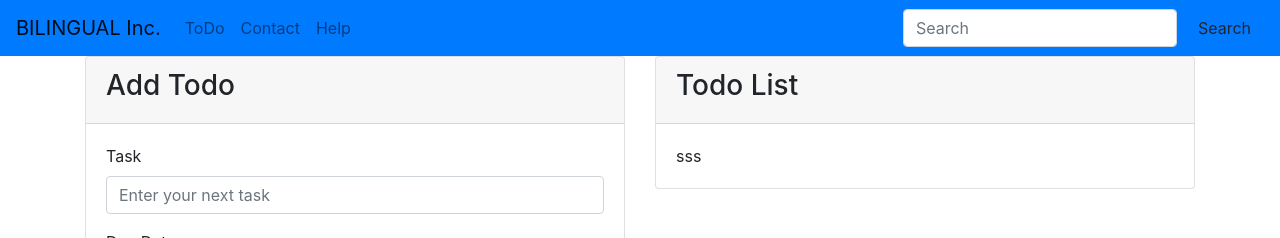
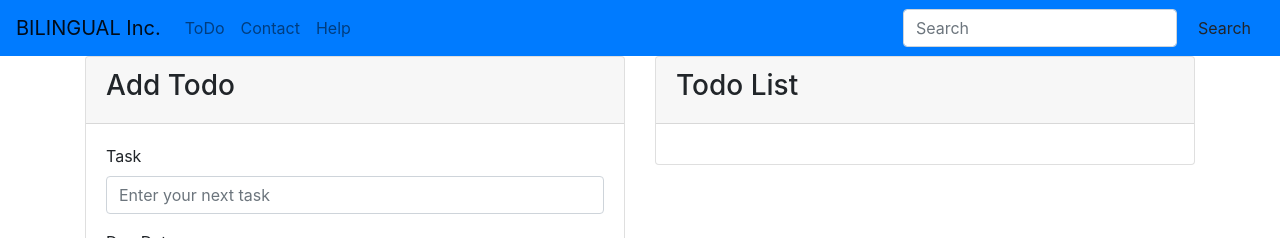
Before and after one commit to RonAlmog/angular-bilingual, an Angular app: page /todo in a window 1280 px wide. Shown: the top 238 px of the page. Built offline with nearby package versions, Linux system fonts and the light colour scheme.

Commit message:
adding todo to list

```diff
--- a/src/app/components/todo/todo.component.html
+++ b/src/app/components/todo/todo.component.html
@@ -25,7 +25,12 @@
           <h3>Todo List</h3>
         </div>
         <div class="card-body">
-sss
+          <div class="row" *ngFor="let todo of todos">
+            <div class="col-sm-3">{{todo.task}}</div>
+            <div class="col-sm-3">{{todo.dueDate}}</div>
+            <div class="col-sm-6">in 3 days</div>
+          </div>
+
         </div>
       </div>
   </div>
--- a/src/app/components/todo/todo.component.ts
+++ b/src/app/components/todo/todo.component.ts
@@ -1,5 +1,6 @@
 import { Component, OnInit } from '@angular/core';
 import { FormGroup, FormControl, Validators, FormBuilder } from '@angular/forms';
+// import { TodoService } from 'src/app/services/todo.service';
 
 @Component({
   selector: 'app-todo',
@@ -8,7 +9,10 @@ import { FormGroup, FormControl, Validators, FormBuilder } from '@angular/forms'
 })
 export class TodoComponent implements OnInit {
   todoForm: FormGroup;
-  constructor(private formBuilder: FormBuilder) { }
+  todos: any[] = [];
+  constructor(
+    private formBuilder: FormBuilder
+    ) { }
 
   ngOnInit() {
     this.todoForm = this.formBuilder.group({
@@ -19,6 +23,8 @@ export class TodoComponent implements OnInit {
 
   submitTodo() {
     console.log('form', this.todoForm.value);
+    this.todos.push(this.todoForm.value);
+
   }
 
 }
--- a/src/app/services/todo.service.ts
+++ b/src/app/services/todo.service.ts
@@ -1,5 +1,6 @@
 import { Injectable } from '@angular/core';
 import { Todo } from '../shared/todo';
+// import {Subject}    from 'rxjs/Subject';
 
 @Injectable({
   providedIn: 'root'
```
